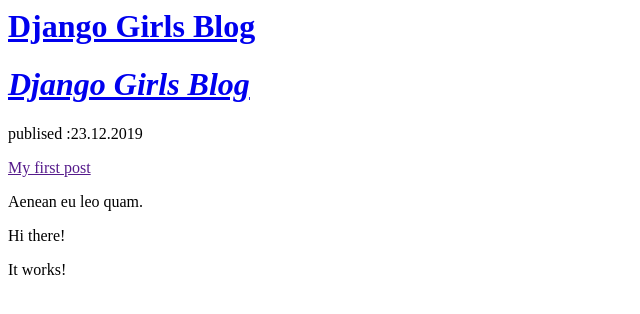
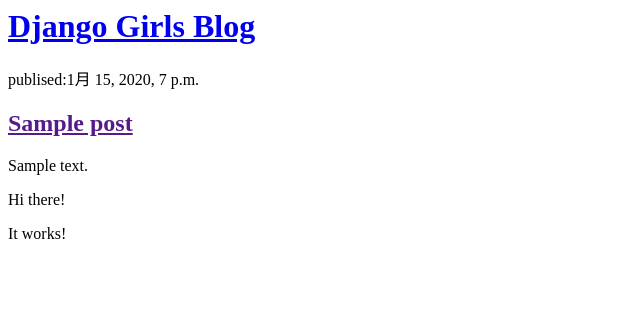
Before and after one commit to TraroH/my-first-blog, a Django app: template mysite/blog/templates/blog/post_list.html in a window 1280 px wide. Shown: the top 314 px of the page, without its empty margins (0-640 px from the left). Run offline with Django 3.2, Linux system fonts and the light colour scheme; the template is opened without the code that fills it: values that come from a table or form of the project are taken from there, others are empty; tables that the repository leaves empty hold one stand-in row (values such as "Sample post").

Commit message:
modified templates to display posts from database.

```diff
--- a/mysite/blog/templates/blog/post_list.html
+++ b/mysite/blog/templates/blog/post_list.html
@@ -6,13 +6,14 @@
         <div>
             <h1><a href="/">Django Girls Blog</a></h1>
         </div>
-        <h1><a href="/"><em>Django Girls Blog</em></a></h1>
 
+    {% for post in posts %}
         <div>
-            <p>publised :23.12.2019</p>
-            <a href="">My first post</a>
-            <p>Aenean eu leo quam.</p>
+            <p>publised:{{post.published_date}}</p>
+            <h2><a href="">{{post.title}}</a></h2>
+            <p>{{post.text|linebreaksbr}}</p>
         </div>
+    {% endfor %}
 
         <p>Hi there!</p>
         <p>It works!</p>
--- a/mysite/blog/views.py
+++ b/mysite/blog/views.py
@@ -1,5 +1,8 @@
 from django.shortcuts import render
+from .models import Post
+from django.utils import timezone
 
 # Create your views here.
 def post_list(request):
-    return render(request,'blog/post_list.html',{})
+    posts=Post.objects.filter(published_date__lte=timezone.now()).order_by('published_date')
+    return render(request,'blog/post_list.html',{'posts':posts})
```
Also changed, not shown: mysite/blog/models.py (+8 -7 lines).
